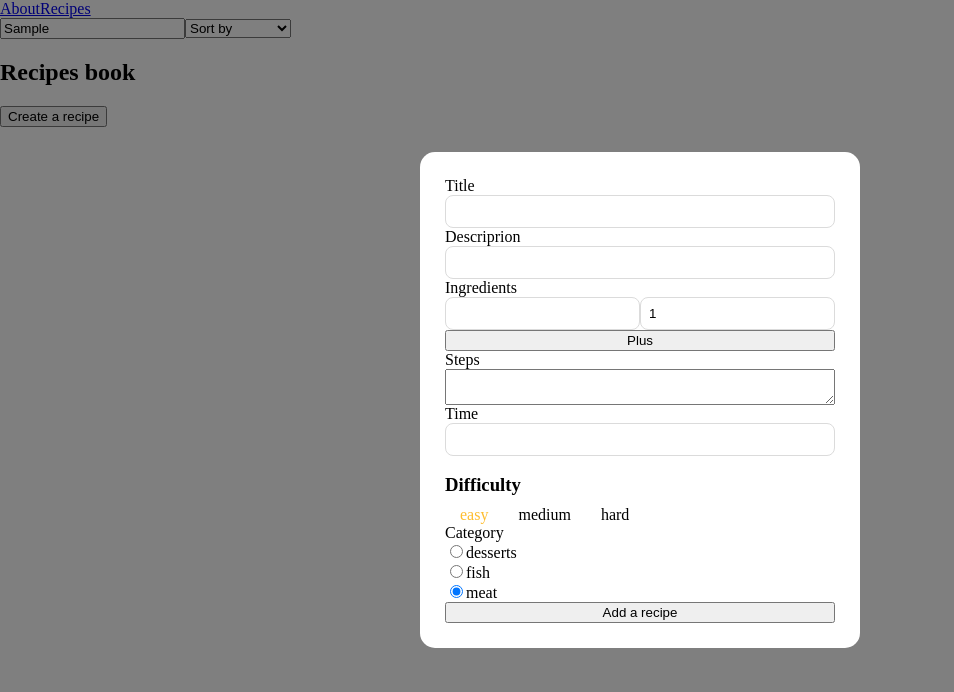
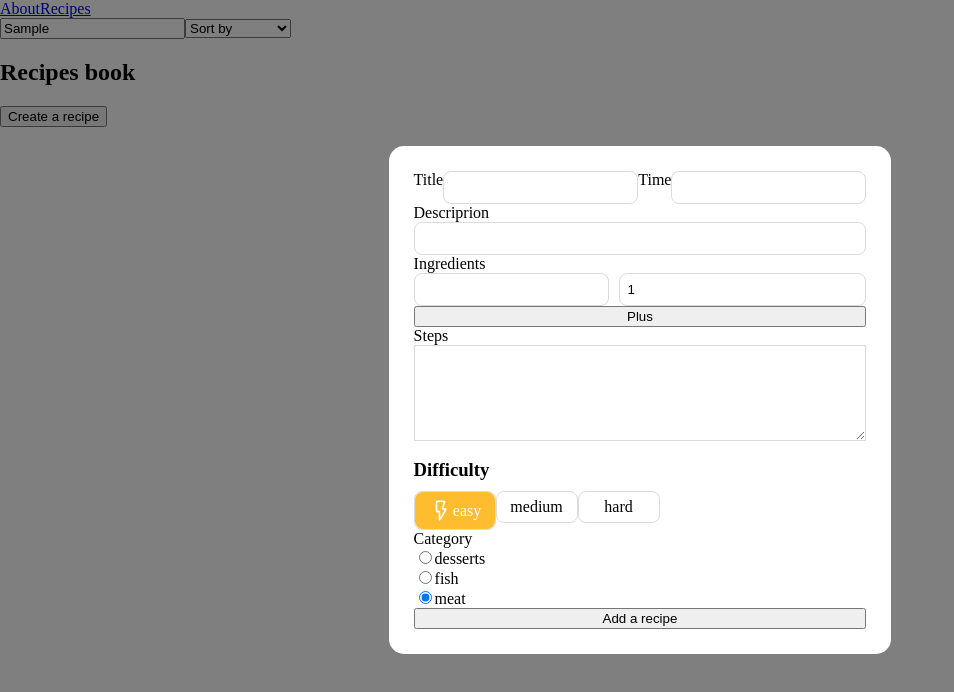
Before and after one commit to Lennyn-bae/FoodApp, a React (Create React App) app: page /recipes in a window 1280 px wide. Both pictures are taken after typing "Sample" into the empty fields and a click on the button "Create a recipe". Shown: the top 692 px of the page, without its empty margins (0-954 px from the left). Built offline with nearby package versions, Linux system fonts and the light colour scheme; data requests are answered from the project's data file.

Commit message:
Add styles to the form

```diff
--- a/src/components/RecipeForm/RecipeForm.jsx
+++ b/src/components/RecipeForm/RecipeForm.jsx
@@ -1,4 +1,5 @@
 import React, { useState } from "react";
+import { ReactComponent as IconLightning } from "../../assets/icons/lightning.svg";
 import "./RecipeForm.scss";
 
 const RecipeForm = ({ create }) => {
@@ -58,6 +59,7 @@ const RecipeForm = ({ create }) => {
 
     return (
         <form className="recipe__form">
+            <div className="recipe__form-intro">
                 <label htmlFor="title" className="recipe__title">Title</label>
                 <input
                     type="text"
@@ -67,6 +69,17 @@ const RecipeForm = ({ create }) => {
                     id="title"
                     className="recipe__form-input"
                 />
+
+                <label htmlFor="time">Time</label>
+                <input
+                    id="time"
+                    type="text"
+                    value={recipe.time}
+                    className="recipe__form-input"
+                    onChange={e =>
+                        setRecipe({ ...recipe, time: e.target.value })}
+                />
+            </div>
             <label htmlFor="description">Descriprion</label>
             <input
                 id="description"
@@ -92,18 +105,16 @@ const RecipeForm = ({ create }) => {
                     type="text"
                     value={quant}
                     onChange={(event) => setQuant(event.target.value)}
-                    className="recipe__form-input"
+                    className="recipe__form-input recipe__form-quantity"
                     placeholder='How much'
                 />
             </div>
 
-            <div className='item-list'>
+            <div className="recipe__added-products">
                 {ingredients.map((item, index) => (
-                    <div className='item-container' key={index}>
-                        <span>{item.title}</span>
-                        <div className='quantity'>
-                            <span>{item.quantity}</span>
-                        </div>
+                    <div className="recipe__product-wrapper" key={index}>
+                        <span className="recipe__product-name">{item.title}</span>
+                        <span className="recipe__product0quantity">{item.quantity}</span>
                     </div>
                 ))}
             </div>
@@ -114,24 +125,17 @@ const RecipeForm = ({ create }) => {
             <textarea
                 id="steps"
                 name="steps"
+                rows={6}
                 value={recipe.steps}
-                className="recipe-form__input"
+                className="recipe__form-text"
                 onChange={e =>
                     setRecipe({ ...recipe, steps: e.target.value })} >
             </textarea>
-            <label htmlFor="time">Time</label>
-            <input
-                id="time"
-                type="text"
-                value={recipe.time}
-                className="recipe__form-input"
-                onChange={e =>
-                    setRecipe({ ...recipe, time: e.target.value })}
-            />
+
 
             <h3 className="recipe__difficulty-title">Difficulty</h3>
             <div className="recipe__difficulty-wrapper">
-                <div className="recipe__difficulty-easy">
+                <div className="recipe__difficulty">
                     <label htmlFor="easy" className="recipe__difficulty-label">
                         <input
                             type="radio"
@@ -142,10 +146,16 @@ const RecipeForm = ({ create }) => {
                             checked={level === "easy"}
                             onChange={changeDifficultyLevel}
                         />
-                        <span className="recipe__difficulty-name">easy</span>
+                        <span className="recipe__difficulty-name">
+                            {level === "easy"
+                                ? <IconLightning className="recipe__difficulty-icon" />
+                                : null
+                            }
+                            easy
+                        </span>
                     </label>
                 </div>
-                <div className="recipe__difficulty-medium">
+                <div className="recipe__difficulty">
                     <label htmlFor="medium" className="recipe__difficulty-label">
                         <input
                             type="radio"
@@ -156,10 +166,16 @@ const RecipeForm = ({ create }) => {
                             checked={level === "medium"}
                             onChange={changeDifficultyLevel}
                         />
-                        <span className="recipe__difficulty-name">medium</span>
+                        <span className="recipe__difficulty-name">
+                            {level === "medium"
+                                ? <IconLightning className="recipe__difficulty-icon" />
+                                : null
+                            }
+                            medium
+                        </span>
                     </label>
                 </div>
-                <div className="recipe__difficulty-hard">
+                <div className="recipe__difficulty">
                     <label htmlFor="hard" className="recipe__difficulty-label">
                         <input
                             type="radio"
@@ -170,7 +186,13 @@ const RecipeForm = ({ create }) => {
                             checked={level === "hard"}
                             onChange={changeDifficultyLevel}
                         />
-                        <span className="recipe__difficulty-name">hard</span>
+                        <span className="recipe__difficulty-name">
+                            {level === "hard"
+                                ? <IconLightning className="recipe__difficulty-icon" />
+                                : null
+                            }
+                            hard
+                        </span>
                     </label>
                 </div>
             </div>
--- a/src/components/RecipeForm/RecipeForm.scss
+++ b/src/components/RecipeForm/RecipeForm.scss
@@ -1,3 +1,5 @@
+@import "../../styles/variables.scss";
+
 .recipe__form {
     display: flex;
     flex-direction: column;
@@ -18,24 +20,61 @@
         position: absolute;
 
         &:checked + .recipe__difficulty-name {
-                color: #FEBD2F;
+                background-color: $color-primary-card;
+                border-radius: 8px;
+                color: #fff;
             }
+    }
+
+    &__difficulty-name {
+        padding: 6px;
+        display: flex;
+        justify-content: center;
+        align-items: center;
     }
 
     &__difficulty-label {
         position: relative;
-        padding: 10px 15px;
+        display: block;
+        min-width: 80px;
+        border: 1px solid $color-border;
+        border-radius: 8px;
+    }
+
+    &__difficulty-icon {
+        width: 25px;
+        height: 25px;
+    }
+
+    &__form-intro {
+        display: flex;
     }
 
     &__form-input {
         outline: none;
         border-radius: 8px;
-        border: 1px solid #DBDBDB;
+        border: 1px solid $color-border;
         padding: 8px;
         margin: 0;
+    }
+
+    &__form-quantity {
+        width: 100%;
+        margin-left: 10px;
+    }
+
+    &__form-text {
+        border-color: $color-border;
     }
 
     &__ingredients {
         display: flex;
     }
+
+    &__product-wrapper {
+        display: inline-block;
+        padding: 5px;
+        border: 1px solid $color-border;
+        border-radius: 5px;
+    }
 }
--- a/src/components/RecipePreview/RecipePreview.jsx
+++ b/src/components/RecipePreview/RecipePreview.jsx
@@ -9,7 +9,7 @@ const RecipePreview = (props) => {
             <h1 className="recipe-preview-card__title">{props.recipe.title}</h1>
             <p className="recipe-preview-card__description">{props.recipe.description}</p>
             <Link to={`/recipes/${props.recipe.id}`}>Open</Link>
-            <button onClick={()=> props.remove(props.recipe)}>Delete</button>
+            {/* <button onClick={()=> props.remove(props.recipe)}>Delete</button> */}
         </div>
     )
 };
--- a/src/components/RecipesList/RecipesList.scss
+++ b/src/components/RecipesList/RecipesList.scss
@@ -1,3 +1,4 @@
+@import "../../styles/variables.scss";
 
 .recipes {
     &__container {
@@ -15,7 +16,7 @@
         width: 100%;
         padding: 15px;
         border-radius: 25px;
-        background-color: #FEBD2F;
+        background-color: $color-primary-card;
     }
 }
 
--- a/src/components/UI/RecipeCreationModal/RecipeCreationModal.scss
+++ b/src/components/UI/RecipeCreationModal/RecipeCreationModal.scss
@@ -13,6 +13,7 @@
     background-color: #fff;
     border-radius: 15px;
     min-width: 250px;
+    max-width: 70vw;
 }
 
 .recipeModal.active {
--- a/src/styles/main.scss
+++ b/src/styles/main.scss
@@ -1,5 +1,3 @@
-@import "./variables.scss";
-
 body {
     margin: 0;
 }
--- a/src/styles/variables.scss
+++ b/src/styles/variables.scss
@@ -1,14 +1,3 @@
-$colors: (
-    "black": #17212B,
-    "border": #EAEDF0,
-    "orange": #FEBD2F,
-    "white": #FFFFFF,
-);
-
-:export {
-
-    @each $name,
-    $color in $colors {
-        #{$name}: #{$color};
-    }
-}
+$color-primary-card:#FEBD2F;
+$color-border: #DBDBDB;
+$color-text: #000;
```
Also changed, not shown: src/assets/icons/lightning.svg (added). Lines whose indentation alone changed are shown as unchanged.
